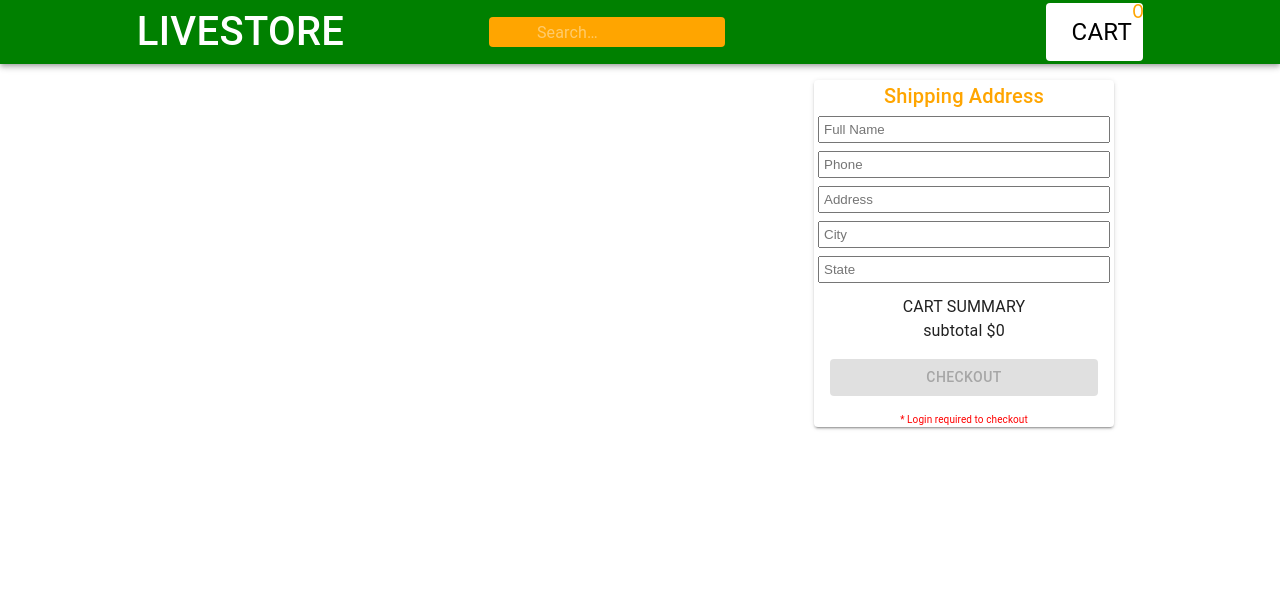
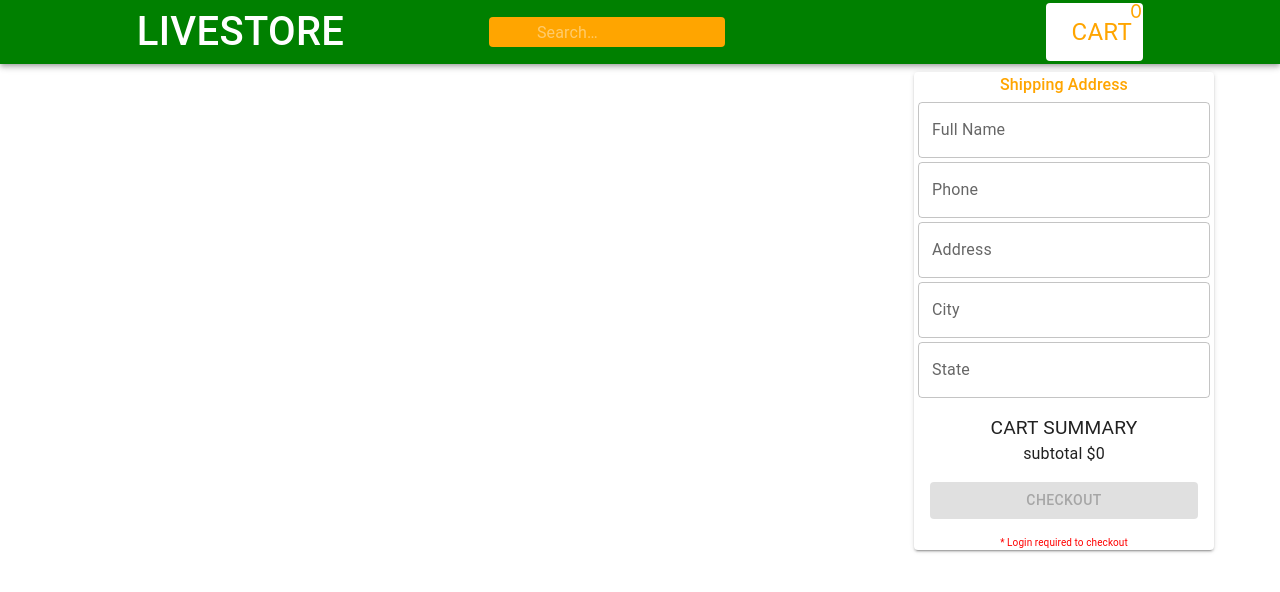
Before and after one commit to efelivet/Complete_Ecommerce, a React (Create React App) app in the folder frontend/: page /checkout in a window 1280 px wide. Shown: the top 592 px of the page. Built offline with nearby package versions, Linux system fonts and the light colour scheme; some icons are missing.

Commit message:
improve UI interaction

```diff
--- a/frontend/src/Checkout.js
+++ b/frontend/src/Checkout.js
@@ -1,8 +1,8 @@
 import * as React from "react";
-import {Box,Typography,Button,Paper} from "@mui/material"
+import {Box,Typography,Button,Paper, TextField} from "@mui/material"
 import { useState } from "react";
 import DeleteOutlineOutlinedIcon from '@mui/icons-material/DeleteOutlineOutlined';
-import SearchBar from "./SearchBar";
+import NavBar from "./NavBar";
 import {useSelector} from "react-redux"
 import { useDispatch } from "react-redux";
 import { removeFromCart, updateCartQty } from "./redux/cartSlice";
@@ -66,12 +66,13 @@ if (!user) {
 
   return(
   <>
-  <SearchBar/>
-  <Box sx ={{display:"flex",justifyContent:"space-between",gap:2,mt:2,flexWrap:{xs:"wrap",md:"nowrap"},}}>
+  <NavBar/>
+  <Box sx ={{display:"flex",justifyContent:"space-between",gap:2,mt:2,m:1,flexDirection:{xs:"column",md:"row"}}}>
 
-<Box sx ={{display:"flex", flex:{xs:1,md:2},justifyContent:"space-between",gap:2,flexDirection:"column" }}>
+<Box sx ={{display:"flex",flex:2,justifyContent:"space-between",gap:1,flexDirection:"column" }}>
   {cart.map((product)=>(
-    <Paper key={product.productId._id} elevation={2} sx ={{display:"flex",flexDirection:{xs:"column",md:"row"},gap:{xs:1,md:10}}}>
+    <Paper key={product.productId._id} elevation={2} >
+    <Box sx={{display:"flex",justifyContent:"space-between"}}>
     <Box sx ={{display:"flex",flexDirection:{xs:"colum",md:"row"}}}>
       <Box >
     <Box>
@@ -97,11 +98,11 @@ if (!user) {
     )
   }>
       <Box><DeleteOutlineOutlinedIcon sx={{color:"orange"}}/></Box>
-      <Box sx={{color:"orange",fontSize:10}}>remove</Box>
+      <Box sx={{color:"orange",fontSize:"1rem"}}>remove</Box>
       </Button>
     </Box>
     </Box>
-    <Box>{product.productId.desc} </Box>
+    <Box sx={{fontSize:"1rem"}}>{product.productId.desc} </Box>
     </Box>
   <Box sx ={{display:"flex",flexDirection:"column",alignItems:"center"}}>
     <Typography >${product.productId?.price ? product.productId.price.toLocaleString() : "0.00"}</Typography>
@@ -117,7 +118,7 @@ if (!user) {
     }>
     -
    </Button>
-     <Typography >
+     <Typography sx={{fontSize:"1rem"}}>
     {product.quantity}
      </Typography>
    <Button  onClick={() =>
@@ -132,45 +133,51 @@ if (!user) {
    </Button>
   </Box>
   </Box>
+  </Box>
   </Paper>
   ))}
 
 
  </Box>
 
- <Box sx ={{flex:{xs:1,md:2}}}>
+ <Box sx ={{flex:1}}>
  <Box sx={{display:"flex",justifyContent:"center"}}>
   <Paper elevation={2} >
-     <Typography variant="h6" sx={{textAlign:"center",fontSize:{xs:15,md:20},color:"orange"}} >Shipping Address</Typography>
-<form style ={{display:"flex",flexDirection:"column"}}>
-  <input placeholder="Full Name"
+     <Typography variant="h6" sx={{textAlign:"center",fontSize:{xs:"1rem",md:"2"},color:"orange"}} >Shipping Address</Typography>
+<form style ={{display:"flex",flexDirection:"column",padding:4,}}>
+  <TextField  label="Full Name" sx={{marginBottom:0.5}}
+    fullWidth
     value={shipping.fullName}
     onChange={(e) => setShipping({ ...shipping, fullName: e.target.value })}
   />
 
-  <input placeholder="Phone"
+  <TextField  label="Phone"  sx={{marginBottom:0.5}}
+    fullWidth
     value={shipping.phone}
     onChange={(e) => setShipping({ ...shipping, phone: e.target.value })}
   />
 
-  <input placeholder="Address"
+  <TextField  label="Address"  sx={{marginBottom:0.5}}
+    fullWidth
     value={shipping.address}
     onChange={(e) => setShipping({ ...shipping, address: e.target.value })}
   />
 
-  <input placeholder="City"
+  <TextField  label="City"  sx={{marginBottom:0.5}}
+    fullWidth
     value={shipping.city}
     onChange={(e) => setShipping({ ...shipping, city: e.target.value })}
   />
 
-  <input placeholder="State"
+  <TextField  label="State" sx={{marginBottom:0.5}}
+    fullWidth
     value={shipping.state}
     onChange={(e) => setShipping({ ...shipping, state: e.target.value })}
   />
   </form>
   <Box sx={{display:"flex",justifyContent:"center",flexDirection:"column",mt:{xs:2,md:1}}}>
-  <Typography sx={{textAlign:"center"}}>CART SUMMARY</Typography>
-  <Typography  sx={{textAlign:"center"}}>subtotal ${amount}</Typography>
+  <Typography sx={{textAlign:"center",fontSize:"1.2rem"}}>CART SUMMARY</Typography>
+  <Typography  sx={{textAlign:"center",fontSize:"1rem"}}>subtotal ${amount}</Typography>
   <Button
   variant="contained"
   sx={{ margin: 2,bgcolor:"orange"}}
--- a/frontend/src/Home.js
+++ b/frontend/src/Home.js
@@ -2,7 +2,7 @@
  import {Box} from "@mui/material"
  import {useState, useEffect} from "react";
  import {API} from "./api";
- import SearchBar from "./SearchBar";
+ import NavBar from "./NavBar";
  import Gadget from "./Gadget";
 import Slider from "./Slider"
  import GallerySwiper from "./GallerySwiper";
@@ -34,7 +34,7 @@ const [searchQuery, setSearchQuery] = useState("");
   };
     return(
         <Box>
-        <SearchBar onSearchChange={setSearchQuery}/>
+        <NavBar onSearchChange={setSearchQuery}/>
          <Box sx ={{backgroundColor:"#fff"}}>
 
               <Box sx ={{backgroundColor:"green",p:"2px 8px"}}>
--- a/frontend/src/Login.js
+++ b/frontend/src/Login.js
@@ -1,7 +1,7 @@
   import React from 'react'
 
  import {Box, TextField, Typography,Container,Paper,Button, CircularProgress} from '@mui/material'
-
+import NavBar from "./NavBar";
  import {useState} from 'react';
 import { Link, useNavigate} from "react-router-dom";
 import { loginUser, clearAuthState } from "./redux/authSlice";
@@ -39,7 +39,7 @@ import {useDispatch, useSelector} from "react-redux"
   };
 
     return(
-
+<><NavBar/>
   <Container maxWidth ="sm" sx={{mt:10,display:"flex",
    justifyContent:"center",alignItems:"center",
 
@@ -129,5 +129,6 @@ import {useDispatch, useSelector} from "react-redux"
    </Paper>
 
   </Container>
+   </>
     )
  }
--- a/frontend/src/SearchBar.js
+++ b/frontend/src/NavBar.js
@@ -77,7 +77,7 @@ const StyledInputBase = styled(InputBase)(({ theme }) => ({
 }));
 
 
-export default function SearchBar({ onSearchChange }) {
+export default function NavBar({ onSearchChange }) {
 
 
 const drawerLinks = [
@@ -132,10 +132,12 @@ const drawerLinks = [
     >
 
       <MenuItem onClick={handleMenuClose}>
-      <Link to ="/register" style={{textDecoration:"none",color:"orange",cursor:"pointer"}}> Sign In</Link>
+      <Link to ="/register" style={{textDecoration:"none",color:"orange",cursor:"pointer"}}> Sign Up</Link>
 
       </MenuItem>
-      <MenuItem onClick={handleMenuClose}>My account</MenuItem>
+      <MenuItem onClick={handleMenuClose}>
+     <Link to ="/login" style={{textDecoration:"none",color:"orange",cursor:"pointer"}}>Login</Link>
+      </MenuItem>
     </Menu>
   );
 
@@ -184,7 +186,7 @@ const drawerLinks = [
               width: "100%",
               justifyContent:"space-evenly",
               alignItems: "center",
-              flexWrap:{xs:"wrap",md:"nowrap"} ,   // 🔥 allows items to move to next line on mobile
+              flexWrap:{xs:"wrap",md:"nowrap"} ,
               gap: 1,   }}>
           {/* Menu Button */}
           <IconButton
@@ -250,12 +252,12 @@ const drawerLinks = [
         },
       }}>
 
-              <ShoppingCartOutlinedIcon sx ={{fontSize:"large"}}/>
-              <Typography sx ={{fontSize:{xs:"0.8rem",md:"1.5rem"},m:0.6}}>Cart</Typography>
+              <ShoppingCartOutlinedIcon sx ={{fontSize:"large",color:"orange"}}/>
+              <Typography sx ={{fontSize:{xs:"0.8rem",md:"1.5rem"},m:0.6,color:"orange"}}>Cart</Typography>
             </Button>
 
 
-           <Box sx ={{position:"absolute", top:-4, right:-1, color:"orange",fontSize:{xs:"1rem",md:"1.2rem"} }}>
+           <Box sx ={{position:"absolute", top:-4, right:1, color:"orange",fontSize:{xs:"1rem",md:"1.2rem"} }}>
              {totalQty}
            </Box>
            </Link>
--- a/frontend/src/Register.js
+++ b/frontend/src/Register.js
@@ -3,6 +3,7 @@
   import {Box, TextField, Typography,Container,Paper,Button,CircularProgress} from '@mui/material'
   import {useState} from "react"
   import {Link, useNavigate} from "react-router-dom"
+  import NavBar from "./NavBar";
  import { useDispatch, useSelector } from "react-redux";
 import { registerUser, clearAuthState } from "./redux/authSlice";
   export default function Register(){
@@ -41,6 +42,7 @@ import { registerUser, clearAuthState } from "./redux/authSlice";
   }
 
      return(
+      <> <NavBar/>
    <Container maxWidth ="sm" sx={{mt:6,display:"flex",
     justifyContent:"center",alignItems:"center",
 
@@ -69,7 +71,7 @@ import { registerUser, clearAuthState } from "./redux/authSlice";
        label ="password"
        onChange={(e)=>setPassword(e.target.value)} />
 
-       <TextField  sx={{maxWidth:300}} type ="Password"
+       <TextField  sx={{maxWidth:300,mb:1}} type ="Password"
        value={confirmPassword}
        label ="confirm password"
        onChange={(e)=>setConfirmPassword(e.target.value)} />
@@ -84,9 +86,9 @@ import { registerUser, clearAuthState } from "./redux/authSlice";
      <Button
   type="submit"
   variant="contained"
-  fullWidth
+  smallWidth
   sx={{
-    mt: 3,
+    mt: 2,
     backgroundColor: "#1976d2",
     "&:hover": { backgroundColor: "#539ce6ff" },
     borderRadius: 2,
@@ -130,16 +132,44 @@ import { registerUser, clearAuthState } from "./redux/authSlice";
 </Button>
 
 
-       <Typography variant ="body2">
-         Already have an account?{" "}
-         <Link to="/login" style={{color:"#2e7d32",textDecoration:"none"}}>
-         Login
-         </Link>
-       </Typography>
+     <Box
+  sx={{
+    mt: 2,
+    display: "flex",
+    alignItems: "center",
+    justifyContent: "center",
+    gap: 0.5,
+    flexWrap: "wrap", // allows clean wrap instead of ugly line break
+    textAlign: "center",
+  }}
+>
+  <Typography variant="body2">
+    Already have an account?
+  </Typography>
+
+  <Typography
+    variant="body2"
+    component={Link}
+    to="/login"
+    sx={{
+      color: "#2e7d32",
+      textDecoration: "none",
+      fontWeight: 500,
+      whiteSpace: "nowrap", // keeps "Login" on one line
+      "&:hover": {
+        textDecoration: "underline",
+      },
+    }}
+  >
+    Login
+  </Typography>
+</Box>
+
 
     </Box>
     </Paper>
 
    </Container>
+   </>
      )
   }
```
Also changed, not shown: frontend/src/SingleProduct.js (+23 -21 lines).
